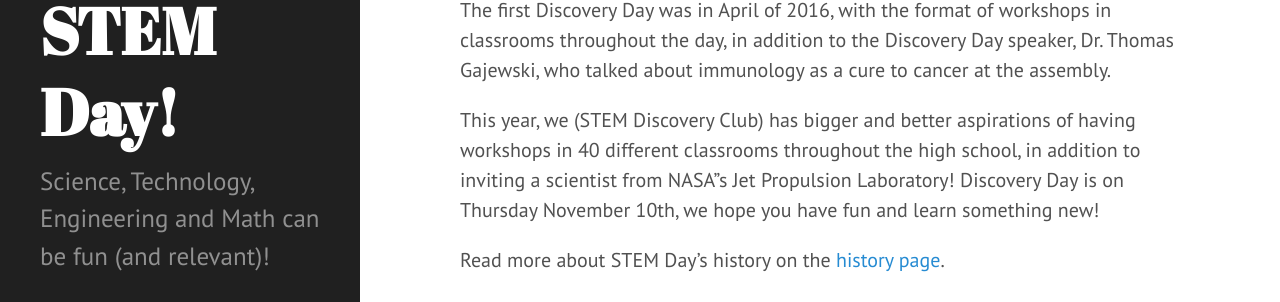
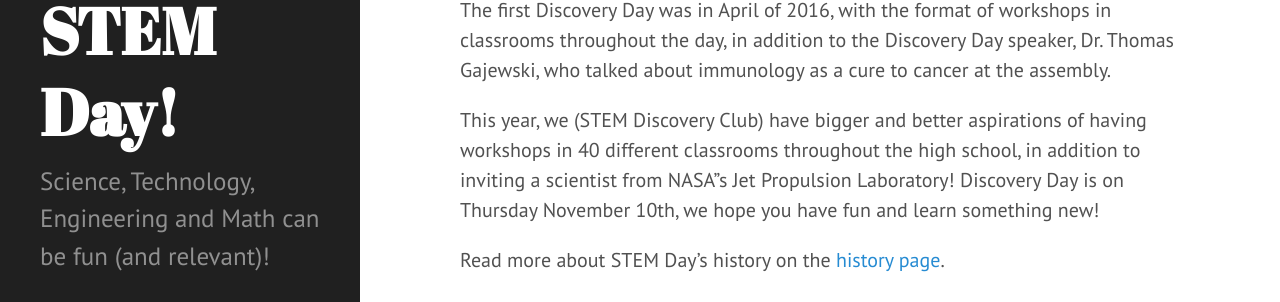
Before and after one commit to agajews/STEM-Club-Website, a Jekyll site: the page built from index.md, in a window 1280 px wide. Shown: the part 395-697 px from the top of the page. Built offline with Jekyll 4.4.1, drawn with Linux system fonts in a browser that asks for light colours.

Commit message:
Fixed grammar

```diff
--- a/index.md
+++ b/index.md
@@ -10,6 +10,6 @@
 
 The first Discovery Day was in April of 2016, with the format of workshops in classrooms throughout the day, in addition to the Discovery Day speaker, Dr. Thomas Gajewski, who talked about immunology as a cure to cancer at the assembly.
 
-This year, we (STEM Discovery Club) has bigger and better aspirations of having workshops in 40 different classrooms throughout the high school, in addition to inviting a scientist from NASA”s Jet Propulsion Laboratory! Discovery Day is on Thursday November 10th, we hope you have fun and learn something new!
+This year, we (STEM Discovery Club) have bigger and better aspirations of having workshops in 40 different classrooms throughout the high school, in addition to inviting a scientist from NASA”s Jet Propulsion Laboratory! Discovery Day is on Thursday November 10th, we hope you have fun and learn something new!
 
 Read more about STEM Day's history on the [history page]({{ site.baseurl }}history).
```
Also changed, not shown: _pages/history.md (+1 -1 lines).
